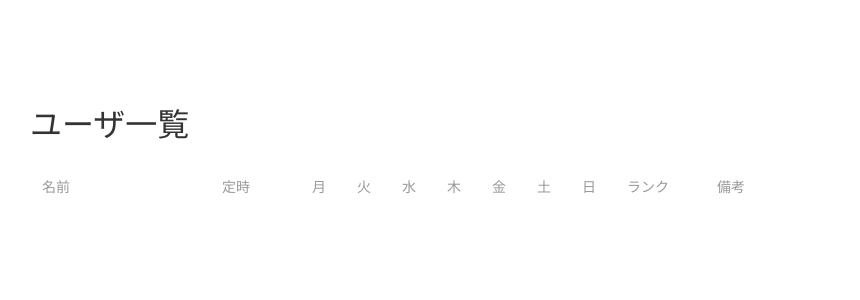
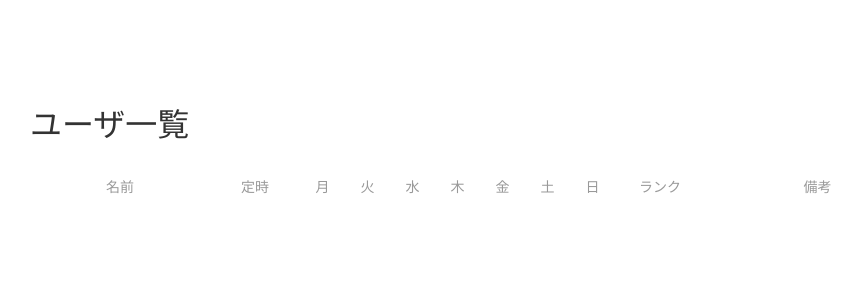
Before and after one commit to obeh29380/webintra, a Django app: page /setting/user in a window 1280 px wide. Shown: the top 300 px of the page, without its empty margins (10-870 px from the left). Run offline with Django 4.2, Linux system fonts and the light colour scheme; lists and menus that the app fills with data are empty.

Commit message:
fix: Adjast element place

```diff
--- a/intra/front/templates/front/setting_user.html
+++ b/intra/front/templates/front/setting_user.html
@@ -15,24 +15,24 @@
                 <thead>
                     <tr class="uk-text-center">
                         <th hidden="true" class="uk-width-btn-small"></th>
-                        <th class="uk-width-1-5">名前</th>
-                        <th class="uk-width-1-10">定時</th>
-                        <th class="uk-width-btn-small">月</th>
-                        <th class="uk-width-btn-small">火</th>
-                        <th class="uk-width-btn-small">水</th>
-                        <th class="uk-width-btn-small">木</th>
-                        <th class="uk-width-btn-small">金</th>
-                        <th class="uk-width-btn-small">土</th>
-                        <th class="uk-width-btn-small">日</th>
-                        <th class="uk-width-1-10">ランク</th>
-                        <th class="uk-width-1-4">備考</th>
+                        <th class="uk-width-1-5 uk-text-center">名前</th>
+                        <th class="uk-width-1-10 uk-text-center">定時</th>
+                        <th class="uk-width-btn-small uk-text-center">月</th>
+                        <th class="uk-width-btn-small uk-text-center">火</th>
+                        <th class="uk-width-btn-small uk-text-center">水</th>
+                        <th class="uk-width-btn-small uk-text-center">木</th>
+                        <th class="uk-width-btn-small uk-text-center">金</th>
+                        <th class="uk-width-btn-small uk-text-center">土</th>
+                        <th class="uk-width-btn-small uk-text-center">日</th>
+                        <th class="uk-width-1-10 uk-text-center">ランク</th>
+                        <th class="uk-width-1-4 uk-text-center">備考</th>
                     </tr>
                 </thead>
                 <tbody id="registerd">
                     {% for item in data %}
                     <tr>
                         <td name="id" hidden="true">{{ item.id }}</td>
-                        <td name="username">{{ item.user.last_name }}{{ item.user.first_name }}</td>
+                        <td class="uk-text-center" name="username">{{ item.user.last_name }}{{ item.user.first_name }}</td>
                         <td><input type="text" name="worktime" value="{{ item.day_worktime }}" class="uk-input"></td>
                         <td class="uk-padding-remove">
                             {%if item.mon_is_holiday == True %}
```
Also changed, not shown: intra/front/templates/front/setting_base.html (+8 -8 lines), intra/front/templates/front/setting_holiday.html (deleted, +0 -76 lines), intra/front/templates/front/setting_workstatus.html (+8 -8 lines).
